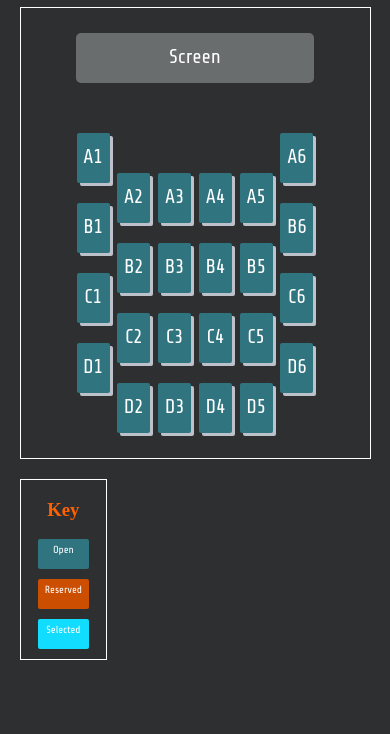
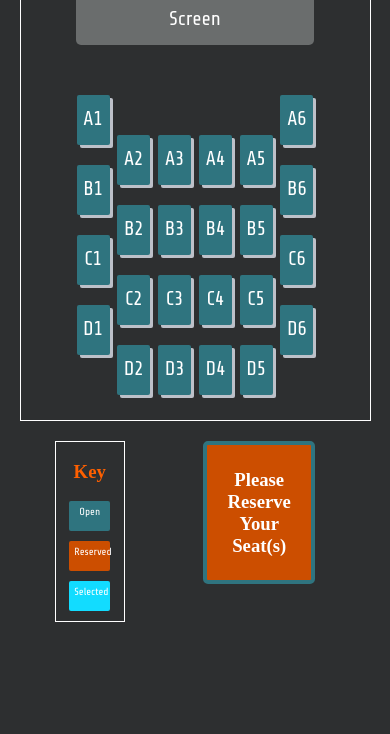
Before and after one commit to cwalbrid/group2-midterm, a plain HTML site: page index.html in a window 390 px wide. Shown: the part 110-844 px from the top of the page. Drawn offline with Linux system fonts and the light colour scheme; a web font is replaced by a local one.

Commit message:
added form div

```diff
--- a/index.html
+++ b/index.html
@@ -117,6 +117,8 @@
 						</div>
 				</div><!--end of wrapper-->
 			</div><!--end of theatre div-->
+
+		<div id = "keyformcontainer">
 			<!--color key for seat availability-->
 			<div id="key">
 				<h3 id="keyhead">Key</h3>
@@ -125,8 +127,10 @@
 				<div class="keycolor" id="selected"><p class="keytext">Selected</p></div>
 			</div>
 			<!--form elements below here inside div-->
-        <div>
+			<div id = "form">
+				<h3>Please Reserve Your Seat(s)</h3>
 			</div>
+		</div> <!--end of keyformcontainer-->
 
 	</body>
 </HTML>
--- a/style.css
+++ b/style.css
@@ -18,8 +18,11 @@ h1 {
 	text-shadow:3px 3px rgb(47, 116, 127);
 	font-size:3em;
 	text-align:center;
-    font-family:'Sonsie One';
     color:#FF6000;
+}
+
+h2, h3 {
+	font-family:'Sonsie One';
 }
 
 #theatre {
@@ -99,7 +102,12 @@ position: relative;
 	margin: 10px auto 20px auto;
 }
 
+#keyformcontainer {
+	width: 80%;
+	margin: auto;
+}
 
+/* Key Styling */
 #key {
 	height:;
 	width:25%;
@@ -111,7 +119,6 @@ position: relative;
 }
 
 #keyhead{
-	font-family:'Sonsie One';
 	text-align:center;
 	color:#FF6000;
 }
@@ -146,6 +153,26 @@ position: relative;
 	background-color:rgb(18, 220, 255);
 }
 
+/* Form styling */
+
+	#form {
+		width: 40%;
+		background-color: rgb(204, 78, 0);
+		border: 4px solid rgb(47, 116, 127);
+		border-radius: 5px;
+		margin: 20px;
+		float: right;
+		padding: 5px;
+		text-align: center;
+	}
+
+	#form h3 {
+		color: white;
+	}
+
+
+/* Media Query */
+
 @media(max-width: 800px) {
 
 	.seats {
@@ -156,12 +183,19 @@ position: relative;
 		margin-top: 12px;
 	}
 
+	#form {
+		left: 200px;
+	}
 }
 
 @media(max-width: 450px) {
 
 	h1 {
 		font-size: 2em;
+	}
+
+	#form {
+		left: 100px;
 	}
 
 }
```
Lines whose indentation alone changed are shown as unchanged.
